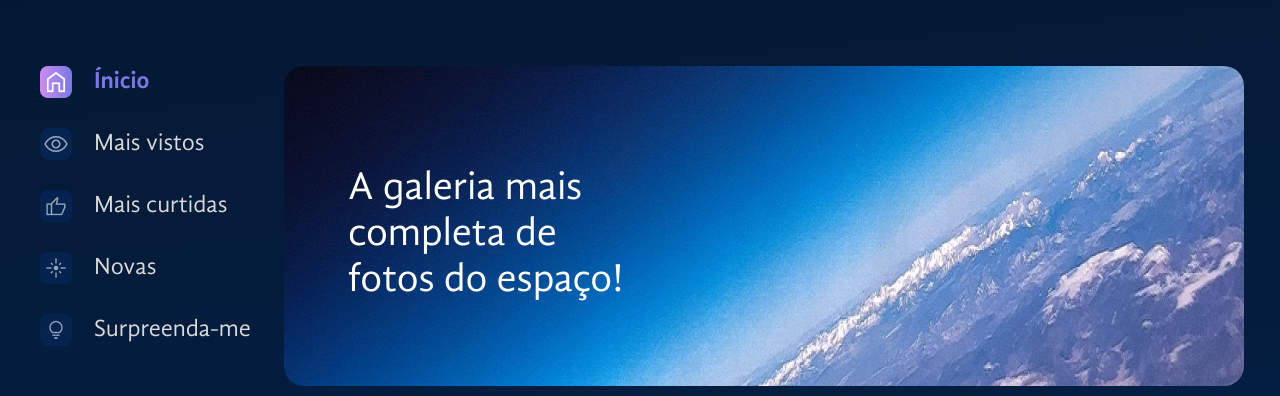
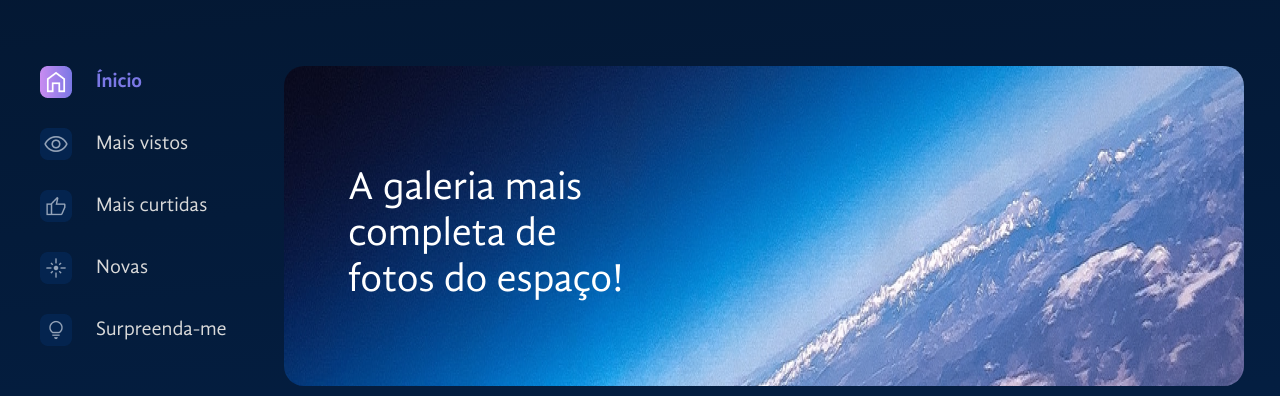
Before and after one commit to natcurti/alura-space-app, a React (Vite) app: page / in a window 1280 px wide. Shown: the part 126-522 px from the top of the page. Built offline with nearby package versions, Linux system fonts and the light colour scheme.

Commit message:
Change px to rem

```diff
--- a/src/components/AsideMenu/MenuItem/index.jsx
+++ b/src/components/AsideMenu/MenuItem/index.jsx
@@ -1,15 +1,15 @@
 import styled from "styled-components";
 
 const MenuItemStyled = styled.li`
-   font-size: 24px;
-   line-height: 29px;
-   margin-bottom: 30px;
+   font-size: 1.25rem;
+   line-height: 1.8rem;
+   margin-bottom: 1.875rem;
    cursor: pointer;
    color: ${props => props.$isActive ? '#7B78E5' : '#d9d9d9'};
    font-family: ${props => props.$isActive ? 'GandhiSansBold' : 'GandhiSansRegular'};
    display: flex;
    align-items: center;
-   gap: 22px;
+   gap: 1.5rem;
 `
 
 const MenuItem = ({children, iconActive, iconInactive, isActive = false}) => {
--- a/src/components/AsideMenu/index.jsx
+++ b/src/components/AsideMenu/index.jsx
@@ -5,7 +5,7 @@ const AsideMenuStyled = styled.ul`
     list-style: none;
     padding: 0;
     margin: 0;
-    width: 212px;
+    width: 13.25rem;
 `
 
 const AsideMenu = () => {
--- a/src/components/Gallery/Image/index.jsx
+++ b/src/components/Gallery/Image/index.jsx
@@ -55,7 +55,6 @@ const ImageContainer = styled.figure`
 
 `
 
-
 const Image = ({picture, expanded = false, onExpand, toggleFavorite}) => {
 
     const favoriteIcon = picture.favorite ? "/icons/favorite-active.png" : "/icons/favorite.png";
--- a/src/components/Header/index.jsx
+++ b/src/components/Header/index.jsx
@@ -6,7 +6,7 @@ const HeaderStyled = styled.header`
     display: flex;
     justify-content: space-between;
     img {
-        max-width: 212px;
+        max-width: 13.25rem;
     }
 `
 
--- a/src/components/Title/index.jsx
+++ b/src/components/Title/index.jsx
@@ -2,7 +2,7 @@ import styled from "styled-components";
 
 const TitleStyled = styled.h2`
     color: #7B78E6;
-    font-size: 32px;
+    font-size: 2rem;
 `
 
 const Title = ({title}) => {
```
